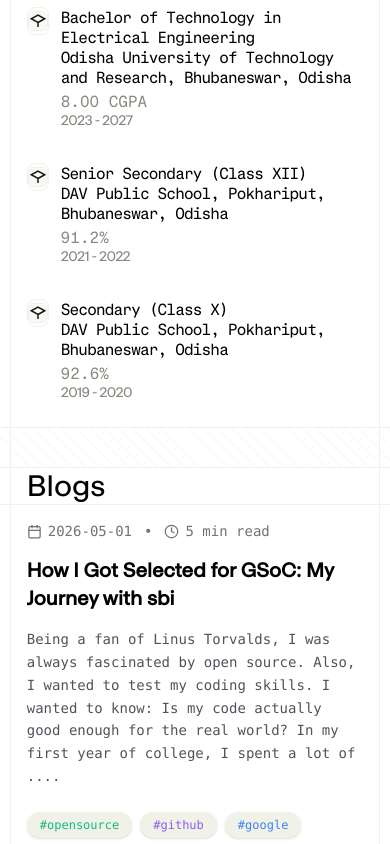
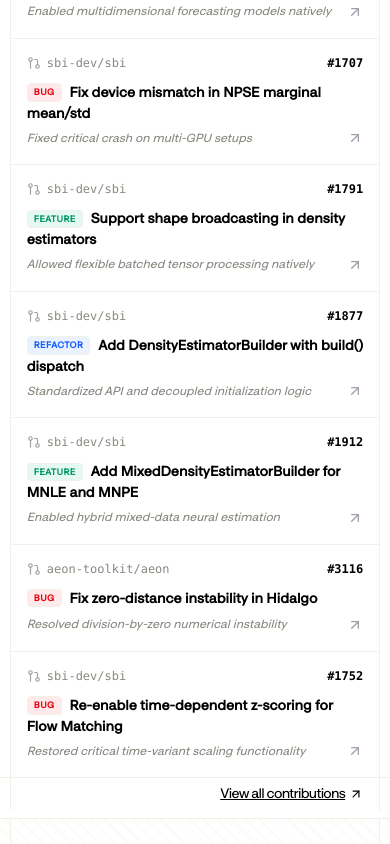
Before and after one commit to satwiksps/satwiksps, a Next.js app: page / in a window 390 px wide. Shown: the part 4720-5564 px from the top of the page. Built offline with nearby package versions, Linux system fonts and the light colour scheme.

Commit message:
feature: add open source section to the homepage

```diff
--- a/app/components/InfoBox.tsx
+++ b/app/components/InfoBox.tsx
@@ -57,7 +57,7 @@ export default function InfoBox() {
             <IconBox>
               <FileText className="size-3.5" />
             </IconBox>
-            <a href="#" className="hover:underline">
+            <a href="https://resumelink.co/satwiksps" target="_blank" rel="noopener noreferrer" className="hover:underline">
               Resume
             </a>
           </div>
--- /dev/null
+++ b/app/components/OpenSourceSection.tsx
@@ -0,0 +1,145 @@
+import Link from "next/link";
+import { GitPullRequest, ArrowUpRight } from "lucide-react";
+
+export default function OpenSourceSection() {
+  const prs = [
+    {
+      org: "sbi-dev/sbi",
+      pr: "#1749",
+      link: "https://github.com/sbi-dev/sbi/pull/1749",
+      title: "Fix memory bloat in multi-round inference",
+      label: "bug",
+      impact: "Resolved OOM issues during long simulations"
+    },
+    {
+      org: "sbi-dev/sbi",
+      pr: "#1705",
+      link: "https://github.com/sbi-dev/sbi/pull/1705",
+      title: "Add max_sampling_time support to rejection samplers",
+      label: "feature",
+      impact: "Prevented infinite loops during rare event sampling"
+    },
+    {
+      org: "aeon-toolkit/aeon",
+      pr: "#3115",
+      link: "https://github.com/aeon-toolkit/aeon/pull/3115",
+      title: "Add exogenous variable support to ARIMA",
+      label: "feature",
+      impact: "Enabled multidimensional forecasting models natively"
+    },
+    {
+      org: "sbi-dev/sbi",
+      pr: "#1707",
+      link: "https://github.com/sbi-dev/sbi/pull/1707",
+      title: "Fix device mismatch in NPSE marginal mean/std",
+      label: "bug",
+      impact: "Fixed critical crash on multi-GPU setups"
+    },
+    {
+      org: "sbi-dev/sbi",
+      pr: "#1791",
+      link: "https://github.com/sbi-dev/sbi/pull/1791",
+      title: "Support shape broadcasting in density estimators",
+      label: "feature",
+      impact: "Allowed flexible batched tensor processing natively"
+    },
+    {
+      org: "sbi-dev/sbi",
+      pr: "#1877",
+      link: "https://github.com/sbi-dev/sbi/pull/1877",
+      title: "Add DensityEstimatorBuilder with build() dispatch",
+      label: "refactor",
+      impact: "Standardized API and decoupled initialization logic"
+    },
+    {
+      org: "sbi-dev/sbi",
+      pr: "#1912",
+      link: "https://github.com/sbi-dev/sbi/pull/1912",
+      title: "Add MixedDensityEstimatorBuilder for MNLE and MNPE",
+      label: "feature",
+      impact: "Enabled hybrid mixed-data neural estimation"
+    },
+    {
+      org: "aeon-toolkit/aeon",
+      pr: "#3116",
+      link: "https://github.com/aeon-toolkit/aeon/pull/3116",
+      title: "Fix zero-distance instability in Hidalgo",
+      label: "bug",
+      impact: "Resolved division-by-zero numerical instability"
+    },
+    {
+      org: "sbi-dev/sbi",
+      pr: "#1752",
+      link: "https://github.com/sbi-dev/sbi/pull/1752",
+      title: "Re-enable time-dependent z-scoring for Flow Matching",
+      label: "bug",
+      impact: "Restored critical time-variant scaling functionality"
+    }
+  ];
+
+  const getLabelStyle = (label: string) => {
+    switch (label) {
+      case "bug":
+        return "bg-red-500/10 text-red-600 dark:text-red-400 border border-red-500/20";
+      case "feature":
+        return "bg-emerald-500/10 text-emerald-600 dark:text-emerald-400 border border-emerald-500/20";
+      case "refactor":
+        return "bg-blue-500/10 text-blue-600 dark:text-blue-400 border border-blue-500/20";
+      default:
+        return "bg-zinc-500/10 text-zinc-600 dark:text-zinc-400 border border-zinc-500/20";
+    }
+  };
+
+  return (
+    <div className="w-full">
+      <div className="innerContainer grid grid-cols-1 md:grid-cols-3">
+        {prs.map((pr, idx) => (
+          <Link
+            href={pr.link}
+            target="_blank"
+            rel="noopener noreferrer"
+            key={idx}
+            className={`group flex flex-col justify-between p-4 sm:p-5 min-h-[6.5rem] hover-bg2 transition ease-in border-b md:border-r [&:nth-child(3n)]:md:border-r-0 [&:nth-last-child(-n+3)]:md:border-b-0 last:border-b-0`}
+          >
+            <div className="flex flex-col gap-2">
+              <div className="flex items-center justify-between gap-2 mb-1">
+                <div className="flex items-center gap-1.5 text-xs font-mono text2 min-w-0">
+                  <GitPullRequest size={14} className="shrink-0 text-zinc-400" />
+                  <span className="truncate">{pr.org}</span>
+                </div>
+                <span className="font-semibold text-xs font-mono text1 shrink-0">{pr.pr}</span>
+              </div>
+              <h3 className="text-sm font-semibold text1 leading-snug group-hover:underline break-words line-clamp-2">
+                <span className={`inline-block align-middle mr-2 mb-0.5 text-[9px] px-1.5 py-0.5 rounded-sm font-bold uppercase tracking-wider ${getLabelStyle(pr.label)}`}>
+                  {pr.label}
+                </span>
+                {pr.title}
+              </h3>
+            </div>
+            <div className="flex justify-between items-end mt-1.5 gap-3">
+              <p className="text-xs text2 italic leading-relaxed">
+                {pr.impact}
+              </p>
+              <ArrowUpRight className="w-4 h-4 text-zinc-400 group-hover:rotate-45 transition ease-in-out shrink-0 mb-0.5" />
+            </div>
+          </Link>
+        ))}
+      </div>
+      <div className="w-full border-t">
+        <div className="innerContainer h-5 flex items-center justify-end px-4 py-4 mb-2">
+          <h5 className="text-sm font2 tracking-tighter">
+            <Link
+              href={"https://github.com/search?q=is:pr+author:satwiksps+is:merged+is:public&type=pullrequests"}
+              target="_blank"
+              rel="noopener noreferrer"
+              className="text1 underline flex items-center gap-1 transition-colors duration-200 hover:!text-red-400 dark:hover:!text-zinc-300"
+            >
+              View all contributions
+              <ArrowUpRight size={14} />
+            </Link>
+          </h5>
+        </div>
+      </div>
+    </div>
+  );
+}
--- a/app/page.tsx
+++ b/app/page.tsx
@@ -11,6 +11,7 @@ import EducationSection from "./components/EducationSetion";
 import BlogsSection from "./components/BlogsSection";
 import PublicationsSection from "./components/PublicationsSection";
 import AccomplishmentsSection from "./components/AccomplishmentsSection";
+import OpenSourceSection from "./components/OpenSourceSection";
 import Footer from "./components/layout/Footer";
 import ScrollToHash from "./components/ScrollToHash";
 import HiddenFooter from "./components/layout/HiddenFooter";
@@ -72,6 +73,21 @@ export default function Home() {
 
       <StripedBox />
 
+      <div id="opensource" className="scroll-mt-20">
+        <Heading name="Open Source Contributions" />
+        <div className="w-full border-b">
+          <div className="innerContainer h-fit py-4 flex items-center justify-start px-4 font1 tracking-tighter text2 text-sm">
+            <h3>Some of my impactful contributions</h3>
+          </div>
+        </div>
+      </div>
+
+      <div className="w-full border-b">
+        <OpenSourceSection />
+      </div>
+
+      <StripedBox />
+
       <div id="publications" className="scroll-mt-20">
         <Heading name="Publications" />
       </div>
```
